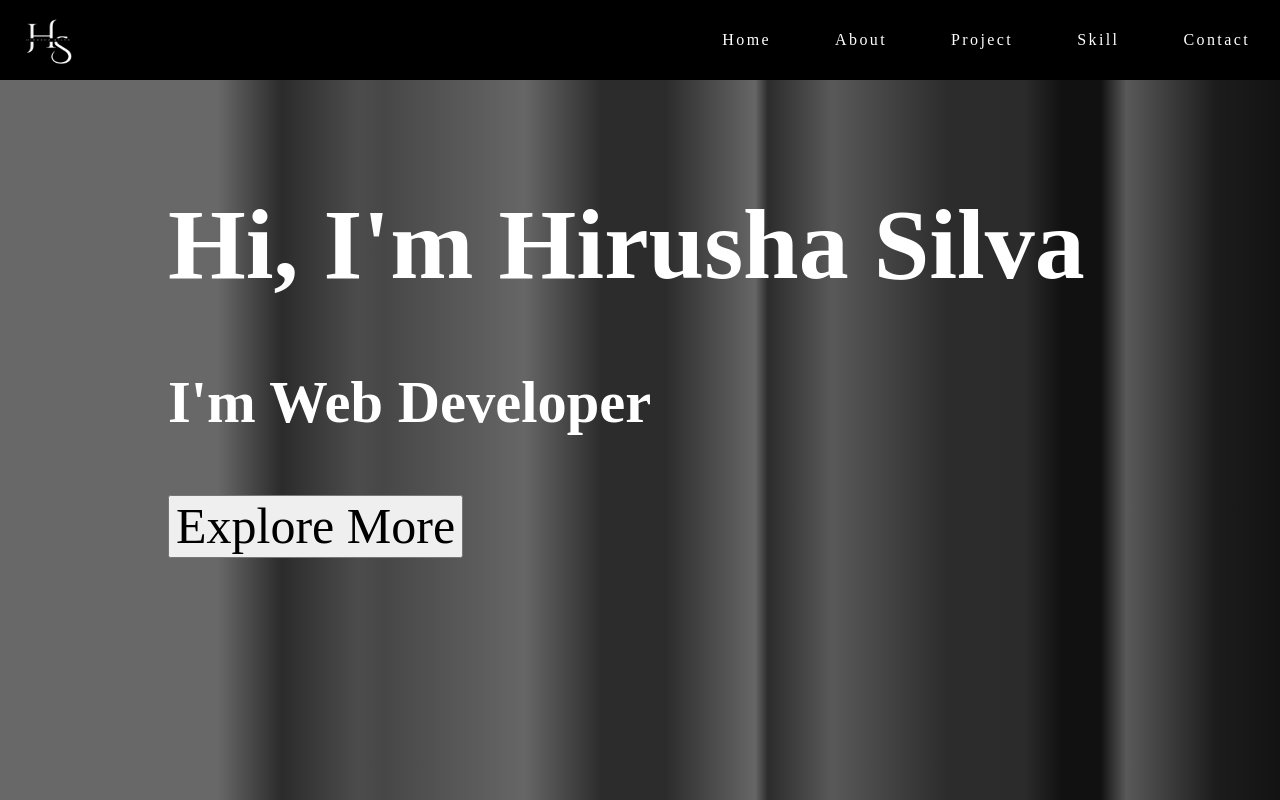
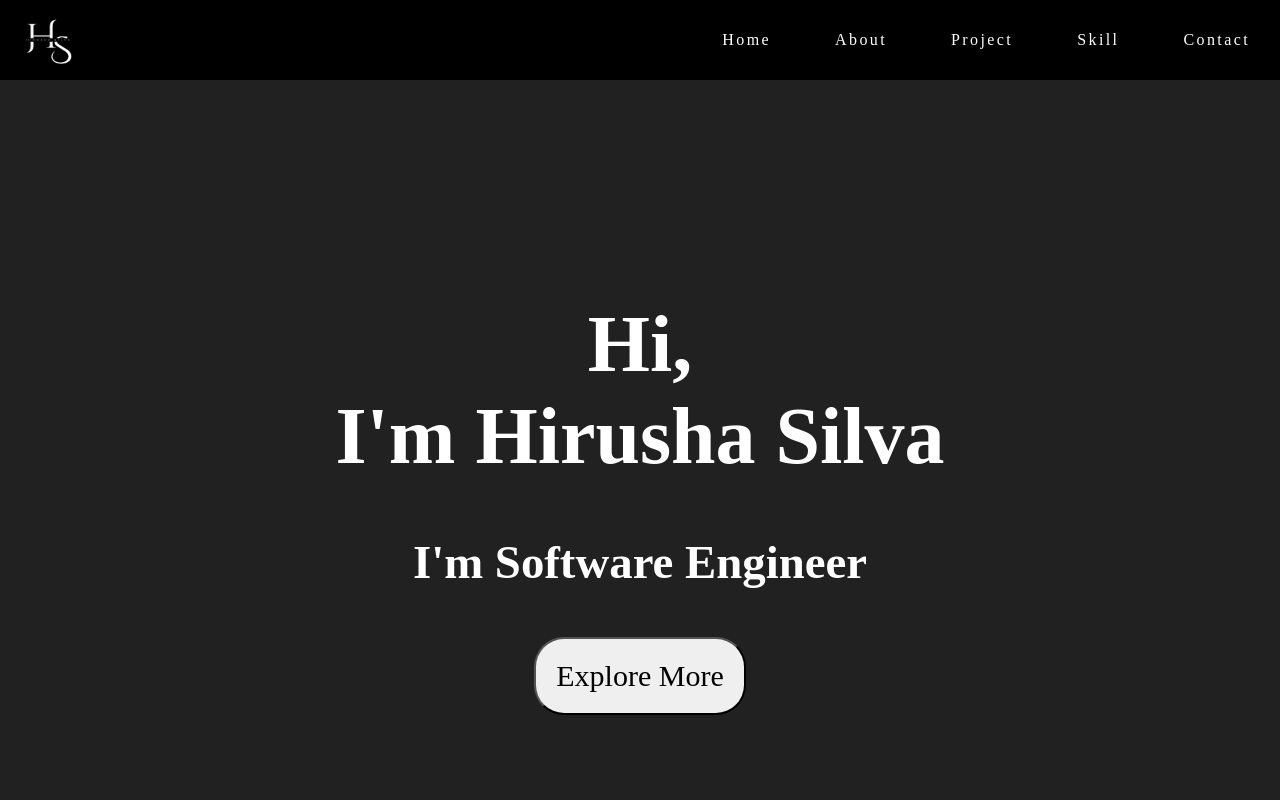
Before and after one commit to Hirusha-silva/My-portfolio, a plain HTML site: page index.html in a window 1280 px wide. Shown: the top 800 px of the page. Drawn offline with Linux system fonts and the light colour scheme.

Commit message:
style home page

```diff
--- a/index.html
+++ b/index.html
@@ -3,9 +3,6 @@
 <head>
     <meta charset="UTF-8">
     <title>Hirusha Silva</title>
-
-
-
     <link rel="stylesheet" href="style/style1.css">
     <link rel="icon" type="image/jpg" href="image/social/IMG_0005 2.jpg">
     <link rel="stylesheet" href="style/normalize.css">
@@ -27,10 +24,11 @@
 <!--home-->
     <section id="home">
         <div id="div1">
-            <h1>Hi, I'm Hirusha Silva</h1>
-            <h3>I'm Web Developer</h3>
-            <button>Explore More</button>
+            <h1>Hi,<br> I'm Hirusha Silva</h1>
+            <h3>I'm Software Engineer</h3>
+            <button id="btn1">Explore More</button>
         </div>
+
     </section>
     <br>
     <br>
--- a/style/style1.css
+++ b/style/style1.css
@@ -32,21 +32,21 @@ body section:first-child img {
 
 
 #home{
-    display: grid;
-    background:linear-gradient(to right,  #686868 17%,#2b2b2b 22%,#4c4c4c 28%,#474747 30%,#666666 41%,#666666 41%,#2c2c2c 47%,#2c2c2c 52%,#2c2c2c 52%,#666666 59%,#2c2c2c 60%,#595959 65%,#2c2c2c 74%,#2c2c2c 74%,#2c2c2c 74%,#2b2b2b 80%,#111111 83%,#111111 86%,#595959 88%,#595959 88%,#1c1c1c 95%,#131313 100%);
-    width: 100%;
+    background-color: #212121;
     height: 100vh;
-    position: relative;
-
+    display: flex;
+    flex-direction: column;
+    align-items: center;
+    justify-content: center;
+    text-align: center;
+    color: white;
+    font-size: 40px;
 }
-#div1{
-    font-family: ;
-    position: absolute;
-    color: white;
-    top: 40px;
-    left: 168px;
-    margin: auto;
-    width: fit-content;
-    height: fit-content;
-    font-size: 50px;
+#btn1{
+    font-size: 30px;
+    border-radius: 30px;
+    padding: 20px;
 }
+#home div h1:hover,#home div h3:hover{
+    color: red;
+}
```
Also changed, not shown: image/social/360_F_960097036_LhogEXR9JP48CXDRPLR3osjEJMSDSk9V.jpg (added).
